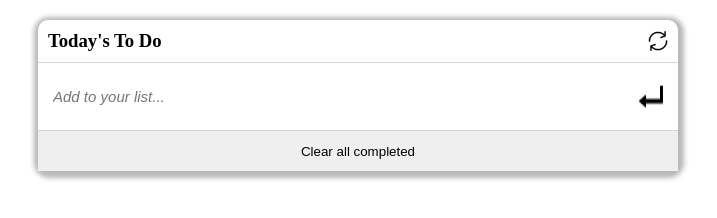
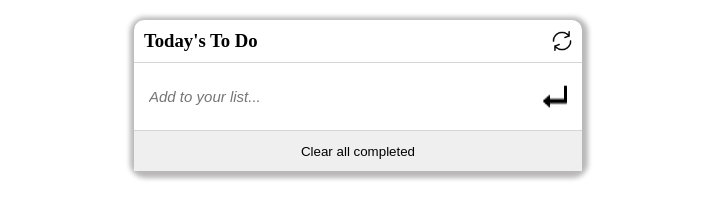
Before and after one commit to degisew/To-Do-List, a website built with webpack: page src/index.html in a window 1280 px wide. Shown: the whole page, without its empty margins (282-999 px from the left). Built offline with nearby package versions, Linux system fonts and the light colour scheme.

Commit message:
adjusted the width of the page

```diff
--- a/src/style.css
+++ b/src/style.css
@@ -4,7 +4,7 @@
 }
 
 .main-container {
-  width: 50%;
+  width: 35%;
   margin: 20px auto;
   box-shadow: 1px 2px 5px 5px rgb(185, 183, 183);
   border-radius: 10px;
```
